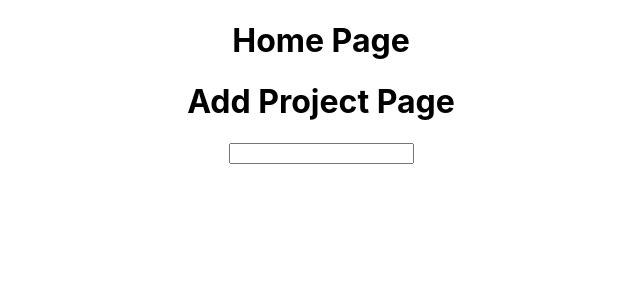
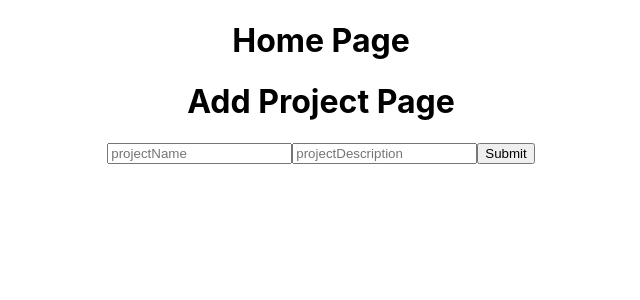
Before and after one commit to daunelaugust/weWorkin, a React (Create React App) app in the folder web/: page /addproject in a window 1280 px wide. Shown: the top 300 px of the page, without its empty margins (319-959 px from the left). Built offline with nearby package versions, Linux system fonts and the light colour scheme; no server answers.

Commit message:
pushing keys

```diff
--- a/web/src/AddProjects/AddProject.jsx
+++ b/web/src/AddProjects/AddProject.jsx
@@ -1,11 +1,14 @@
 import React from 'react'
+import "./AddProject.css"
 
 export default function addProject() {
   return (
     <div>
         <h1>Add Project Page</h1>
         <form name="addProject">
-            <input type='text' id='projectName'/>
+            <input type='text' id='projectName' placeholder='projectName'/>
+            <input type='text' id='projectName' placeholder='projectDescription'/>
+            <input type='submit' id='submitButton'/>
         </form>
     </div>
   )
```
